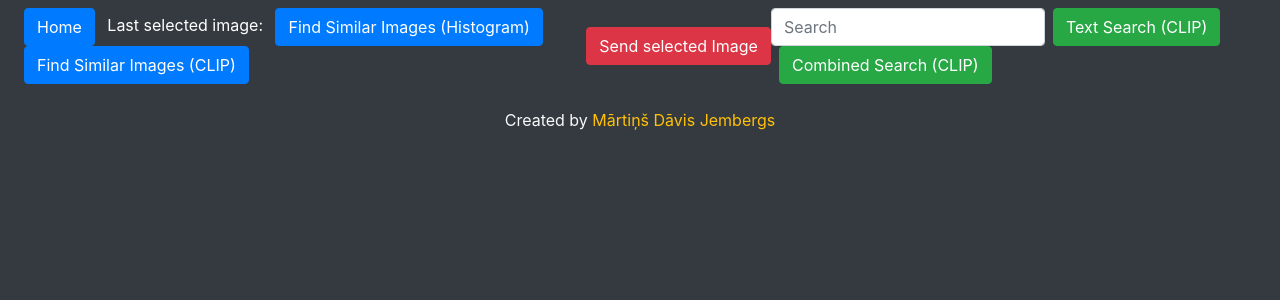
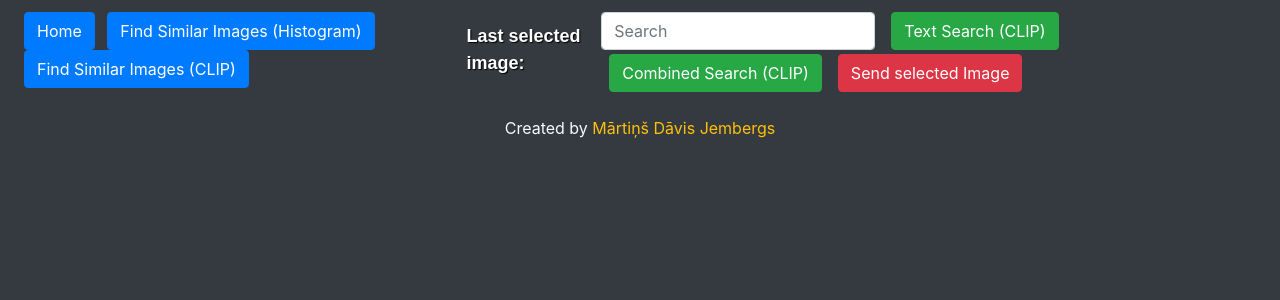
Before and after one commit to Jemberg/Video_Retrieval, a Django app: template templates/home.html in a window 1280 px wide. Shown: the top 300 px of the page. Run offline with Django 4.2, Linux system fonts and the light colour scheme; the template is opened without the code that fills it, so the values that code supplies are empty; some libraries are stand-ins or nearby versions.

Commit message:
Added more formatting to top line as well as included query and selected image informational notices. Added introduction to histogram, regular approach and combined approach.

```diff
--- a/Final_Project_Web/urls.py
+++ b/Final_Project_Web/urls.py
@@ -3,14 +3,14 @@ from Final_Project_Web import views
 from django.conf import settings
 from django.conf.urls.static import static
 from django.urls import path
-from .views import search_clip
+from .views import search_clip, combined_clip
 
 urlpatterns = [
     path('', views.home, name='home'),
     path('search_clip', search_clip, name='search_clip'),
+    path("combined_clip", combined_clip, name="combined_clip"),
     path('send_result/<str:image_name>/', views.send_result, name='send_result'),
     path('find_similar/<str:image_id>/', views.find_similar, name='find_similar'),
-
 ]
 
 if settings.DEBUG:
--- a/templates/home.html
+++ b/templates/home.html
@@ -36,30 +36,44 @@
             font-size: 20px; /* Adjust as needed */
             color: white;
         }
+        .myFormattedText {
+            font-weight: bold;          /* Font weight */
+            font-size: 18px;            /* Font size */
+            font-family: Arial, sans-serif; /* Font family */
+            padding: 5px;               /* Padding */
+            border-radius: 5px;         /* Rounded corners */
+            text-shadow: 1px 1px 1px #000; /* Text shadow */
+        }
     </style>
 </head>
 <body>
-<nav class="navbar navbar-expand-lg navbar-dark bg-dark">
+<nav class="navbar navbar-expand-lg navbar-dark bg-dark sticky-top">
     <div class="collapse navbar-collapse" id="navbarNavDropdown">
-        <div class="mr-2">
-            <a href="/" class="btn btn-primary ml-2 mr-2">Home</a>
-            Last selected image: <span id="lastSelected"></span>
+        <div class="">
+            <a href="/" class="btn btn-primary ml-2 my-sm-0">Home</a>
 {#            TODO When selecting image, see also CSV file information about it when hovering over. #}
-            <button id="findSimilarHistogramButton" class="btn btn-primary ml-2">Find Similar Images (Histogram)</button>
-            <button id="findSimilarCLIPButton" class="btn btn-primary ml-2">Find Similar Images (CLIP)</button>
+            <button id="findSimilarHistogramButton" class="btn btn-primary ml-2 my-sm-0">Find Similar Images (Histogram)</button>
+            <button id="findSimilarCLIPButton" class="btn btn-primary ml-2 my-sm-0">Find Similar Images (CLIP)</button>
         </div>
 
         <div class="navbar-nav mx-auto">
-            <div>
-                <button id="sendResultButton" class="btn btn-danger">Send selected Image</button>
+            <div class="myFormattedText">
+{#            TODO Only format "Text Query" and "Last Selected Image" instead of entire text to make visibility easier."#}
+                {% if query %}
+                    Text Query: <span>{{ query }}</span>,
+                    Last selected image: <span id="lastSelected"></span>
+                {% else %}
+                    Last selected image: <span id="lastSelected"></span>
+                {% endif %}
             </div>
         </div>
 
-        <form method="post" action="{% url 'search_clip' %}" class="form-inline my-2 my-lg-0">
+        <form method="post" action="{% url 'search_clip' %}" class="form-inline">
             {% csrf_token %}
-            <input name="query" id="searchClipInput" class="form-control mr-sm-2" type="text" placeholder="Search" aria-label="CLIP Text Search">
-            <button type="submit" id="searchClipButton" class="btn btn-success my-2 my-sm-0">Text Search (CLIP)</button>
-            <button type="submit" id="combinedClipButton" class="btn btn-success ml-2 my-2 my-sm-0">Combined Search (CLIP)</button>
+            <input name="query" id="searchClipInput" class="form-control mr-sm-2 my-1" type="text" placeholder="Search" aria-label="CLIP Text Search">
+            <button type="submit" id="searchClipButton" class="btn btn-success my-2 mx-2 my-sm-0">Text Search (CLIP)</button>
+            <button type="submit" id="combinedClipButton" class="btn btn-success ml-2 mx-2 my-sm-0">Combined Search (CLIP)</button>
+            <button id="sendResultButton" class="btn btn-danger ml-2 my-sm-0">Send selected Image</button>
         </form>
     </div>
 </nav>
@@ -95,13 +109,11 @@
     }
 
     document.getElementById('searchClipButton').onclick = function() {
-        console.log("searchClipButton Triggered.");
         const input = document.getElementById('searchClipInput');
         if (input.value === '') {
             alert('Please enter some text to search.');
             return false;  // This will prevent the form from being submitted
         } else {
-            console.log("Search clip triggered!")
             $.get('/search_clip/', function(data) {
                 console.log(data.result);
             });
@@ -115,12 +127,32 @@
             });
         }
     };
+
     document.getElementById('findSimilarButton').onclick = function() {
+        let selectedImage = document.getElementById('lastSelected');
         if (selectedImage) {
             $.get('/find_similar/' + selectedImage + '/', function(data) {
-                data.similar_images = undefined;
-                console.log(data.similar_images);
-                // Here, you might want to do something with the similar images, like displaying them on the page.
+                console.log(data.result);
+            });
+        }
+    };
+
+    // TODO Replace with solution described here: https://chat.openai.com/share/9c2cc06d-9ade-4c79-bcbd-84d489bf9b1a
+    document.getElementById('combinedClipButton').onclick = function() {
+        // TODO Create proper function that makes sure that image is selected and text query is entered, otherwise this function cannot be executed.
+        const input = document.getElementById('searchClipInput');
+        const selectedImage = document.getElementById('lastSelected');
+        console.log(selectedImage);
+        // TODO Replace alerts with Bootstrap equivalent option for better design.
+        if (input.value === '') {
+            alert('Please enter some text to execute combined search.');
+            return false;  // This will prevent the form from being submitted
+        } else if (selectedImage === null){
+            alert('Please select an to execute combined search.');
+            return false;  // This will prevent the form from being submitted
+        } else {
+            $.get('/combined_clip/', function(data) {
+                console.log(data.result);
             });
         }
     };
```
Also changed, not shown: Final_Project_Web/views.py (+120 -4 lines).
